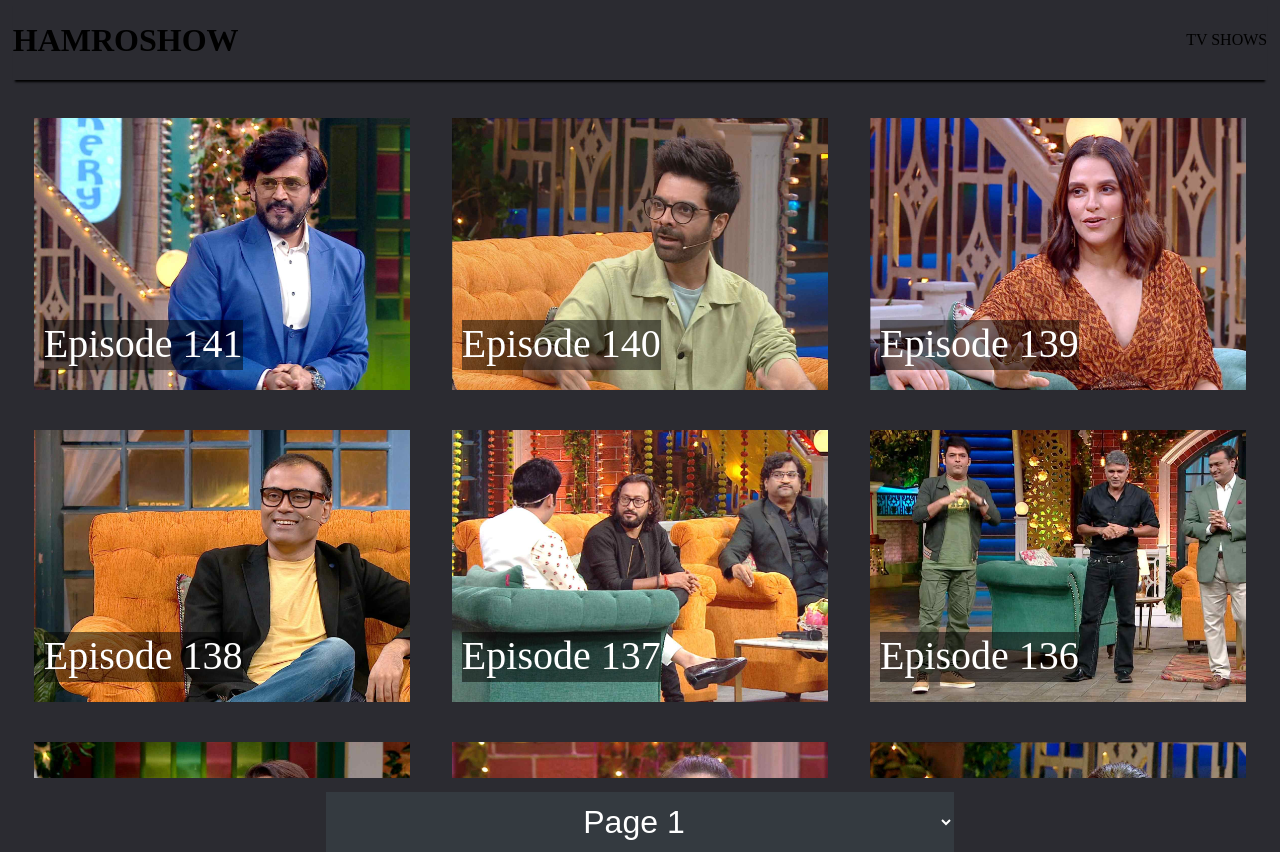
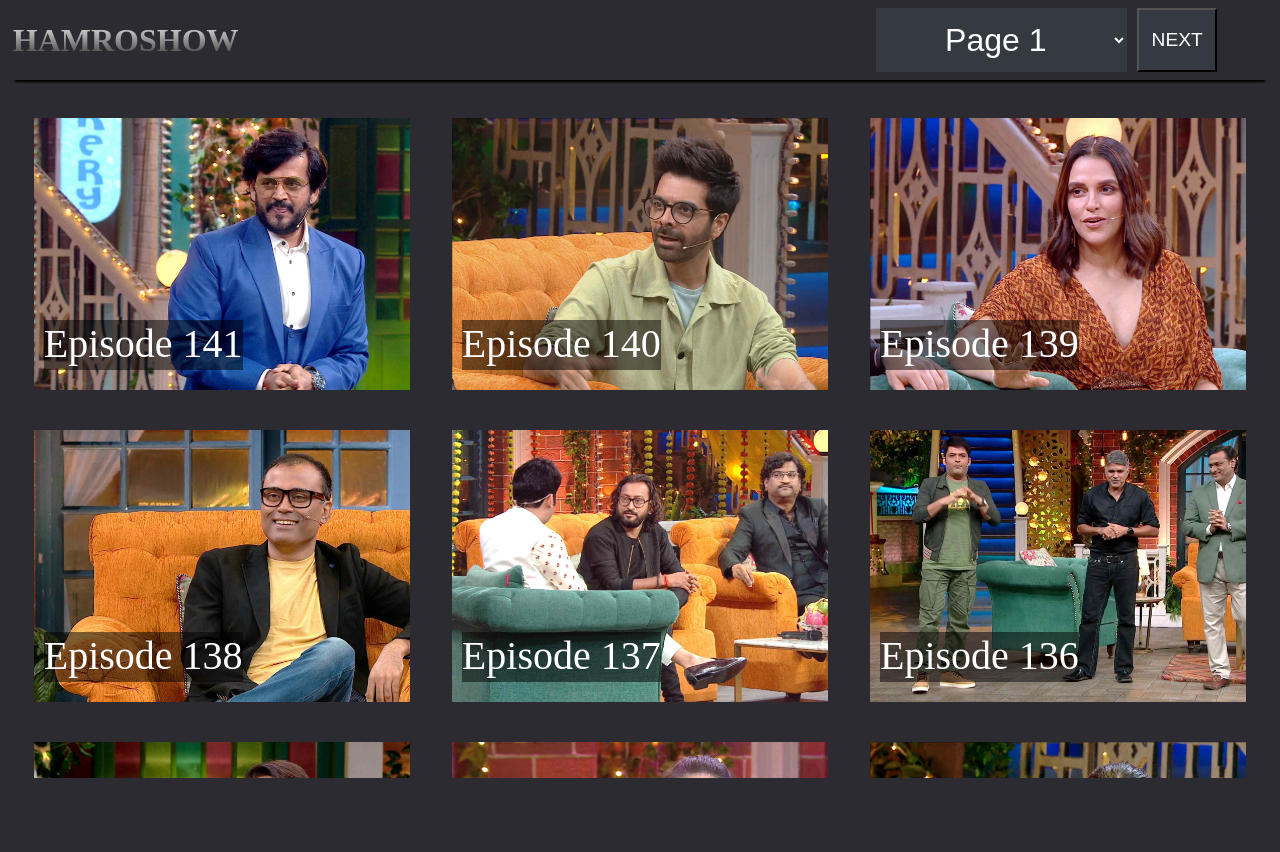
Before and after one commit to ashishkandu-code/codes, a plain HTML site: page index.html in a window 1280 px wide. After the commit the page ends 800 px from the top, so only its background shows below. Drawn offline with nearby package versions, Linux system fonts and the light colour scheme.

Commit message:
Moved the page selector at the top
the page selector is moved at top containg select tag with input button which
when clicked changes page for the tv. Test on tv not performed yet

```diff
--- a/index.html
+++ b/index.html
@@ -38,7 +38,72 @@
             display: flex;
             justify-content: space-between;
             align-items: center;
+
             /* margin: 20px; */
+        }
+
+        .header-content h1 {
+            background: -webkit-linear-gradient(#eee, #333);
+            -webkit-background-clip: text;
+            -webkit-text-fill-color: transparent;
+        }
+
+        .page_menu {
+            width: 40%;
+            position: relative;
+            height: 100%;
+            /* border: 1p x solid red; */
+            display: flex;
+            flex-direction: row;
+            justify-content: flex-end;
+            align-items: center;
+
+        }
+
+        .selection {
+            /* position: absolute; */
+            /* top: -10px; */
+            width: 50%;
+            height: 80%;
+            /* border: 1px solid green; */
+            margin-right: 10px;
+            /* margin-top: 14px; */
+            /* text-align: center; */
+        }
+
+        select {
+            width: 100%;
+            height: 100%;
+            /* margin: auto; */
+            background-color: #343A40;
+            color: white;
+            border: none;
+            text-align-last: center;
+            text-align: center;
+            font-size: 2rem;
+        }
+
+        select option {
+            /* margin: 40px; */
+            background: rgba(0, 0, 0, 0.3);
+            color: #fff;
+            text-shadow: 0 1px 0 rgba(0, 0, 0, 0.4);
+        }
+
+        .trigger_button {
+            width: 5rem;
+            height: 80%;
+            /* border: 2px solid red; */
+            margin-right: 50px;
+
+        }
+
+        input[type="button"] {
+            width: 100%;
+            height: 100%;
+            font-size: larger;
+            background-color: #343A40;
+            color: #fff;
         }
 
         section {
@@ -107,31 +172,8 @@
             user-select: none;
         }
 
-        .selection {
-            width: 100%;
-            height: 60px;
-            /* border: 1px solid green; */
-            margin-top: 14px;
-            text-align: center;
-        }
-
-        select {
-            width: 50%;
-            height: 100%;
-            /* margin: auto; */
-            background-color: #343A40;
-            color: white;
-            border: none;
-            text-align-last: center;
-            text-align: center;
-            font-size: 2rem;
-        }
-
-        select option {
-            /* margin: 40px; */
-            background: rgba(0, 0, 0, 0.3);
-            color: #fff;
-            text-shadow: 0 1px 0 rgba(0, 0, 0, 0.4);
+        input {
+            width: 50px;
         }
 
         @media (max-width: 460px) {
@@ -160,10 +202,17 @@
                 <div class="heading">
                     <h1>HAMROSHOW</h1>
                 </div>
-                <div class="page">
-                    <p>TV SHOWS</p>
+                <div class="page_menu">
+                    <div class="selection" tabindex="1">
+                        <select id="select" name="cd-dropdown" class="cd-select">
+                            <option value="1" tabindex="1">Page 1</option>
+                            <option value="2" tabindex="1">Page 2</option>
+                        </select>
+                    </div>
+                    <div class="trigger_button">
+                        <input type="button" value="NEXT">
+                    </div>
                 </div>
-
             </div>
         </div>
     </header>
@@ -359,12 +408,7 @@
                 </div>
             </div>
             <!-- <div class="next-page"></div> -->
-            <div class="selection" tabindex="1">
-                <select id="select" name="cd-dropdown" class="cd-select">
-                    <option value="1">Page 1</option>
-                    <option value="2">Page 2</option>
-                </select>
-            </div>
+
         </div>
     </section>
 </body>
@@ -380,5 +424,22 @@
         }).val("1");
     });
 </script>
+<script>
+    var select = document.querySelector("#select");
+    input = document.querySelector('input[type="button"]');
+    var page_count = 1;
+    // select.addEventListener('change', function () {
+    //     alert('changed')
+    // });
+    input.addEventListener('click', function () {
+        if (page_count < 2) {
+            page_count = page_count + 1;
+        } else {
+            page_count = 1;
+        }
+        select.value = page_count;
+        select.dispatchEvent(new Event('change'))
+    });
+</script>
 
 </html>
```
